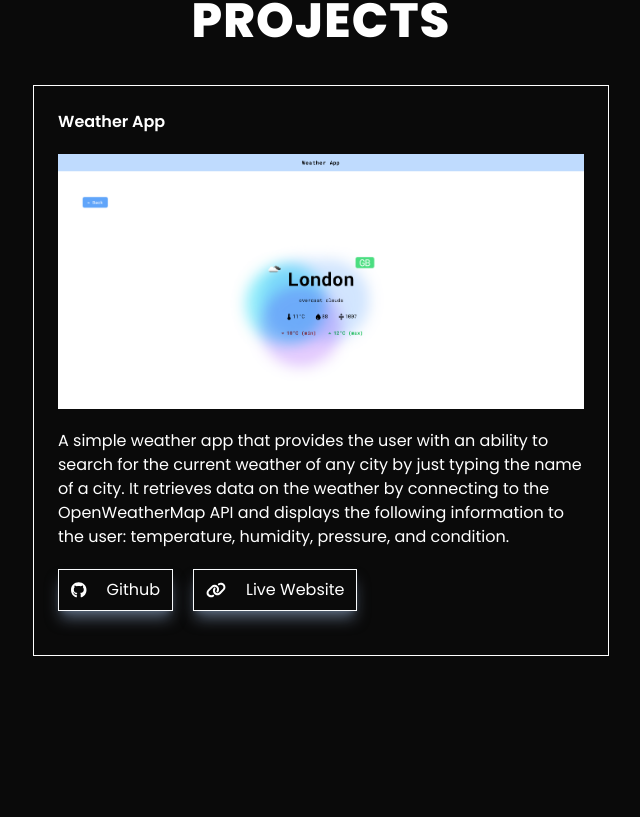
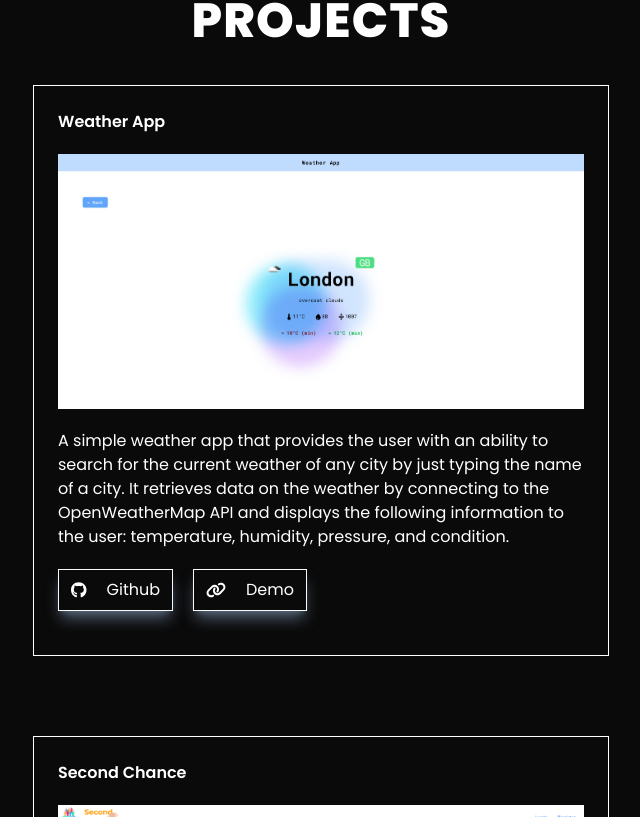
Before and after one commit to jjustinlovell/personalwebsite, a React (Vite) app: page / in a window 1280 px wide. Shown: the part 1603-2420 px from the top of the page, without its empty margins (319-959 px from the left). Built offline with nearby package versions, Linux system fonts and the light colour scheme.

Commit message:
creating projectData and adding projectData into projectshowcase

```diff
--- /dev/null
+++ b/src/components/ProjectShowcase.jsx
@@ -0,0 +1,33 @@
+import React from "react";
+import LinkButton from "./LinkButton";
+import { faGithub } from "@fortawesome/free-brands-svg-icons";
+import { faLink } from "@fortawesome/free-solid-svg-icons";
+
+export default function ProjectShowcase({title, description,imageLink, githubLink, liveLink}) {
+  return (
+    <div className="w-3/4 h-auto p-6 mt-10 space-y-5 text-white border border-white pointer-events-auto border-1 md:w-1/2 bg-neutral-950">
+      <div className="font-semibold text-left">
+        <h1>{title}</h1>
+      </div>
+      <img
+        src={imageLink}
+        alt=""
+        className="transition-all duration-500 hover:scale-105"
+      />
+      <p className="text-sm text-left md:text-base">
+        {description}
+      </p>
+      <div className="gap-5 sm:flex">
+        <LinkButton
+          icon={faGithub}
+          href={githubLink}
+        >
+          Github
+        </LinkButton>
+        <LinkButton icon={faLink} href={liveLink}>
+          Demo
+        </LinkButton>
+      </div>
+    </div>
+  );
+}
--- /dev/null
+++ b/src/data/ProjectData.js
@@ -0,0 +1,17 @@
+export const ProjectData = [
+  {
+    title: "Weather App",
+    imageLink: "src/assets/images/weatherapp.png",
+    githubLink: "https://github.com/jjustinlovell/Weather-App",
+    liveLink: "https://weather-app-jstn.vercel.app/",
+    description:
+      "A simple weather app that provides the user with an ability to search for the current weather of any city by just typing the name of a city. It retrieves data on the weather by connecting to the OpenWeatherMap API and displays the following information to the user: temperature, humidity, pressure, and condition.",
+  },
+  {
+    title: "Second Chance",
+    imageLink: "src/assets/images/secondChance1.png",
+    githubLink: "https://github.com/jjustinlovell/GH5",
+    liveLink: "https://youtu.be/81hl69dCEek",
+    description: "SecondChance is a platform that helps ex-convicts reintegrate into society through personal development, community service, and job training. Using gamification, users complete tasks like journaling and skill-building to earn points, which unlock job opportunities and mentorship. With AI-verified journaling and a chatbot consultant, SecondChance offers a fresh start for those seeking a stable, crime-free life."
+  },
+];
--- a/src/ui/Projects.jsx
+++ b/src/ui/Projects.jsx
@@ -1,8 +1,7 @@
 import { FontAwesomeIcon } from "@fortawesome/react-fontawesome";
 import GridBackGround from "../components/GridBackGround";
-import { faGithub } from "@fortawesome/free-brands-svg-icons";
-import { faLink } from "@fortawesome/free-solid-svg-icons";
-import LinkButton from "../components/LinkButton";
+import ProjectShowcase from "../components/ProjectShowcase";
+import { ProjectData } from "../data/ProjectData";
 
 export default function Projects() {
   return (
@@ -13,29 +12,19 @@ export default function Projects() {
           PROJECTS
         </h1>
         <div className="flex flex-wrap justify-center gap-10">
-          <div className="w-3/4 h-auto p-6 mt-10 space-y-5 text-white border border-white pointer-events-auto border-1 md:w-1/2 bg-neutral-950">
-            <div className="font-semibold text-left">
-              <h1>Weather App</h1>
-            </div>
-            <img
-              src="src\assets\images\weatherapp.png"
-              alt=""
-              className="transition-all duration-500 hover:scale-105"
+          {ProjectData.map((project, index) => (
+            <ProjectShowcase
+              key={index}
+              title={project.title}
+              description={project.description}
+              imageLink={project.imageLink}
+              githubLink={project.githubLink}
+              liveLink={project.liveLink}
             />
-            <p className="text-left">
-              A simple weather app that provides the user with an ability to
-              search for the current weather of any city by just typing the name
-              of a city. It retrieves data on the weather by connecting to the
-              OpenWeatherMap API and displays the following information to the
-              user: temperature, humidity, pressure, and condition.
-            </p>
-            <div className="gap-5 sm:flex">
-              <LinkButton icon={faGithub} href={"https://github.com/jjustinlovell/Weather-App"}>Github</LinkButton>
-              <LinkButton icon={faLink} href={"https://weather-app-jstn.vercel.app/"}>Live Website</LinkButton>
-            </div>
-          </div>
+          ))}
         </div>
       </div>
+      <GridBackGround />
     </section>
   );
 }
```
